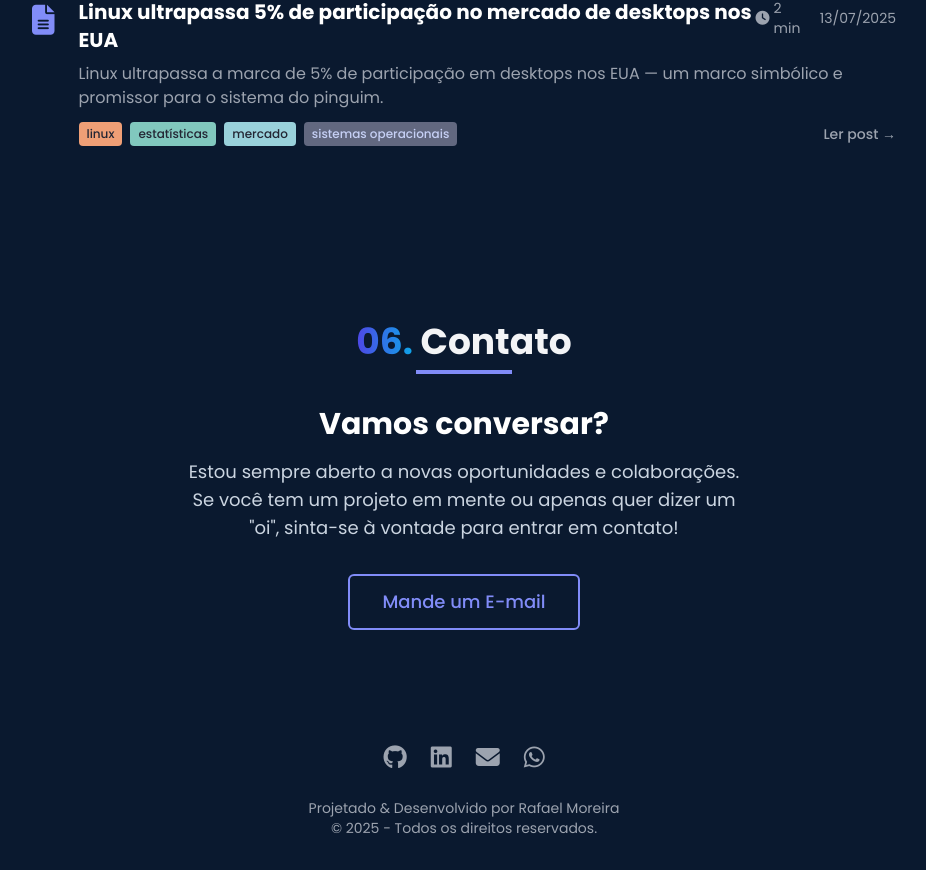
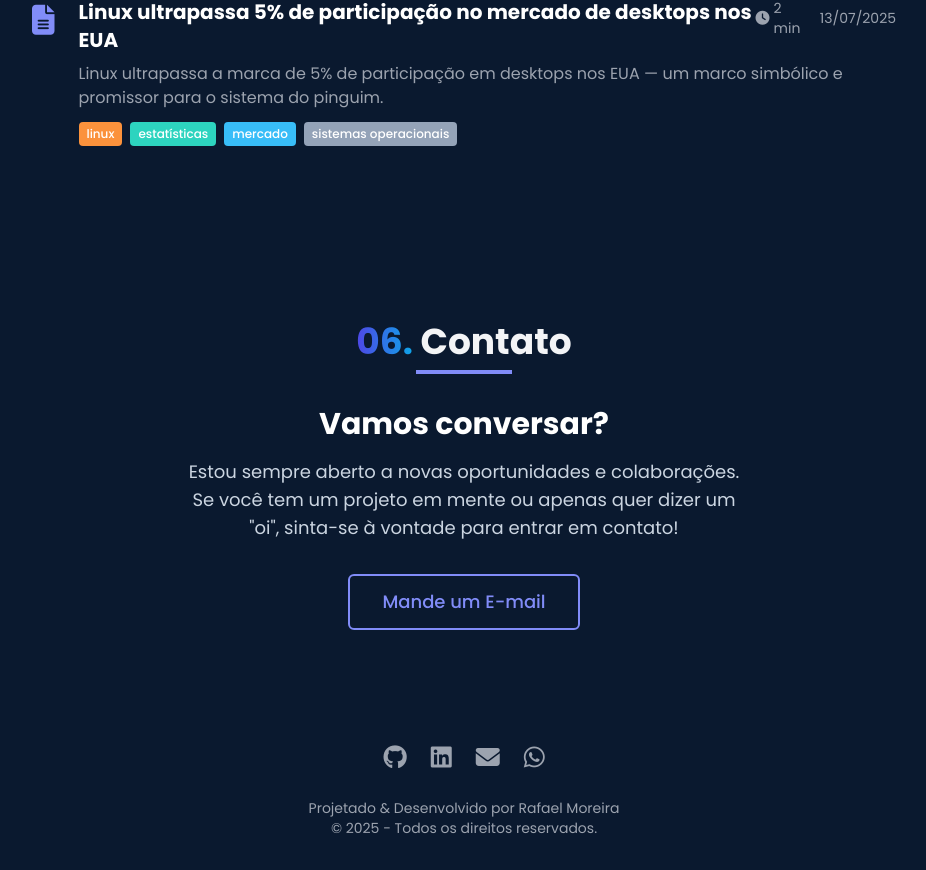
Before and after one commit to rflmoreira/rafael-moreira-portfolio, an Angular app: page / in a window 1280 px wide. Shown: the part 4378-5248 px from the top of the page, without its empty margins (176-1102 px from the left). Built offline with nearby package versions, Linux system fonts and the light colour scheme.

Commit message:
padroniza layout das tags entre projetos e artigos

```diff
--- a/src/app/articles/articles.component.ts
+++ b/src/app/articles/articles.component.ts
@@ -170,19 +170,19 @@ export class ArticlesComponent {
 
   getTagColor(tag: string): string {
     const colors: { [key: string]: string } = {
-      'Angular': 'catppuccin-red',        // Red #e78284
-      'TypeScript': 'catppuccin-blue',    // Blue #8caaee
-      'Frontend': 'catppuccin-green',     // Green #a6d189
-      'CSS': 'catppuccin-mauve',          // Mauve #ca9ee6
-      'Layout': 'catppuccin-yellow',      // Yellow #e5c890
-      'Programming': 'catppuccin-lavender', // Lavender #babbf1
-      'Types': 'catppuccin-pink',         // Pink #f4b8e4
-      'linux': 'catppuccin-peach',       // Peach #ef9f76
-      'estatísticas': 'catppuccin-teal',  // Teal #81c8be
-      'mercado': 'catppuccin-sky',        // Sky #99d1db
-      'sistemas operacionais': 'catppuccin-surface2' // Surface2 #626880
+      'Angular': 'bg-red-400',        // Red
+      'TypeScript': 'bg-blue-400',    // Blue
+      'Frontend': 'bg-green-400',     // Green
+      'CSS': 'bg-purple-400',         // Purple
+      'Layout': 'bg-yellow-300',      // Yellow
+      'Programming': 'bg-indigo-400', // Indigo
+      'Types': 'bg-pink-400',         // Pink
+      'linux': 'bg-orange-400',       // Orange
+      'estatísticas': 'bg-teal-400',  // Teal
+      'mercado': 'bg-sky-400',        // Sky
+      'sistemas operacionais': 'bg-slate-400' // Slate
     };
-    return colors[tag] || 'catppuccin-overlay0';
+    return colors[tag] || 'bg-gray-400';
   }
 
   onKeyDown(event: KeyboardEvent): void {
--- a/src/app/articles/articles.html
+++ b/src/app/articles/articles.html
@@ -38,19 +38,13 @@
 
             <p class="text-gray-400 mb-3">{{ article.excerpt }}</p>
 
-            <footer class="flex items-center justify-between">
-              <div class="flex flex-wrap gap-2">
+            <footer class="flex flex-wrap gap-2">
               <span
                 *ngFor="let tag of article.tags"
                 class="px-2 py-1 rounded text-xs font-medium text-white"
                 [class]="getTagColor(tag)">
                 {{ tag }}
               </span>
-              </div>
-
-              <button class="text-gray-400 hover:text-indigo-400 font-medium text-sm transition-colors duration-300">
-                Ler post →
-              </button>
             </footer>
           </div>
         </div>
```
Lines whose indentation alone changed are shown as unchanged.
